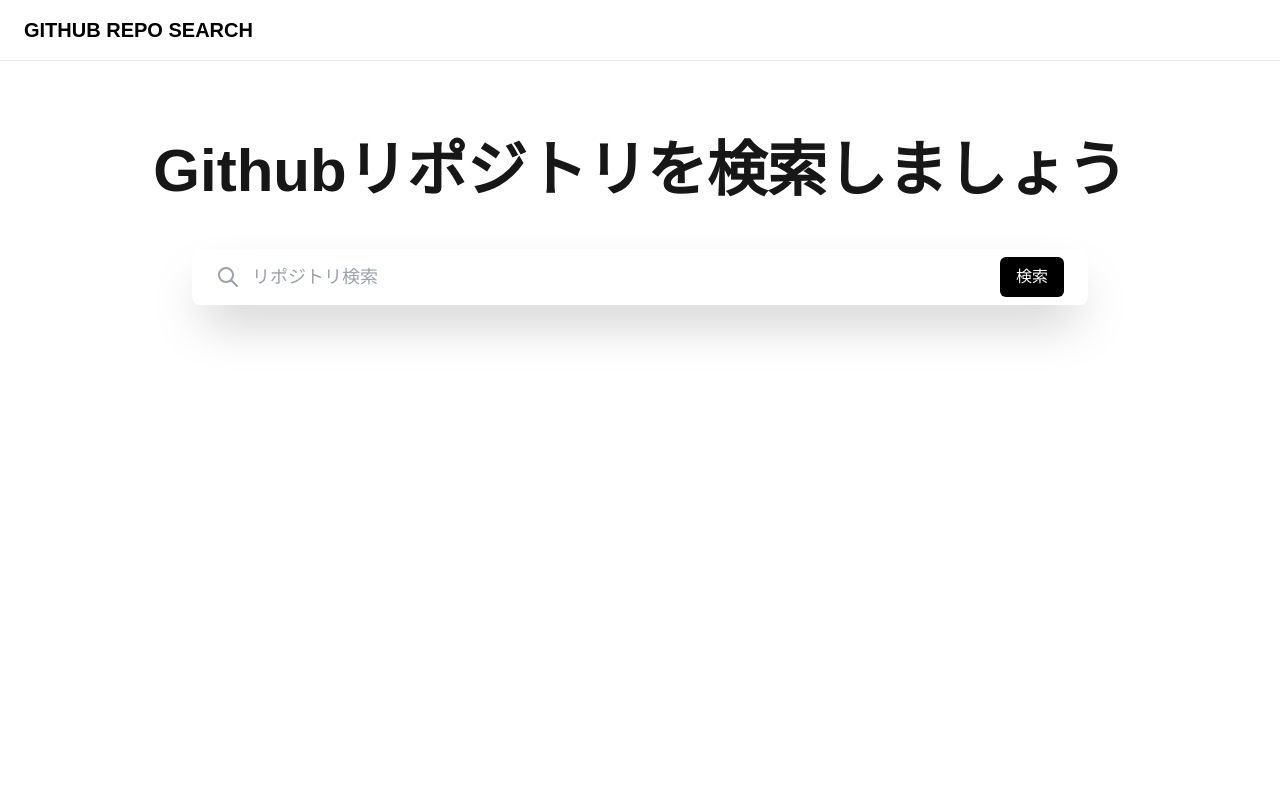
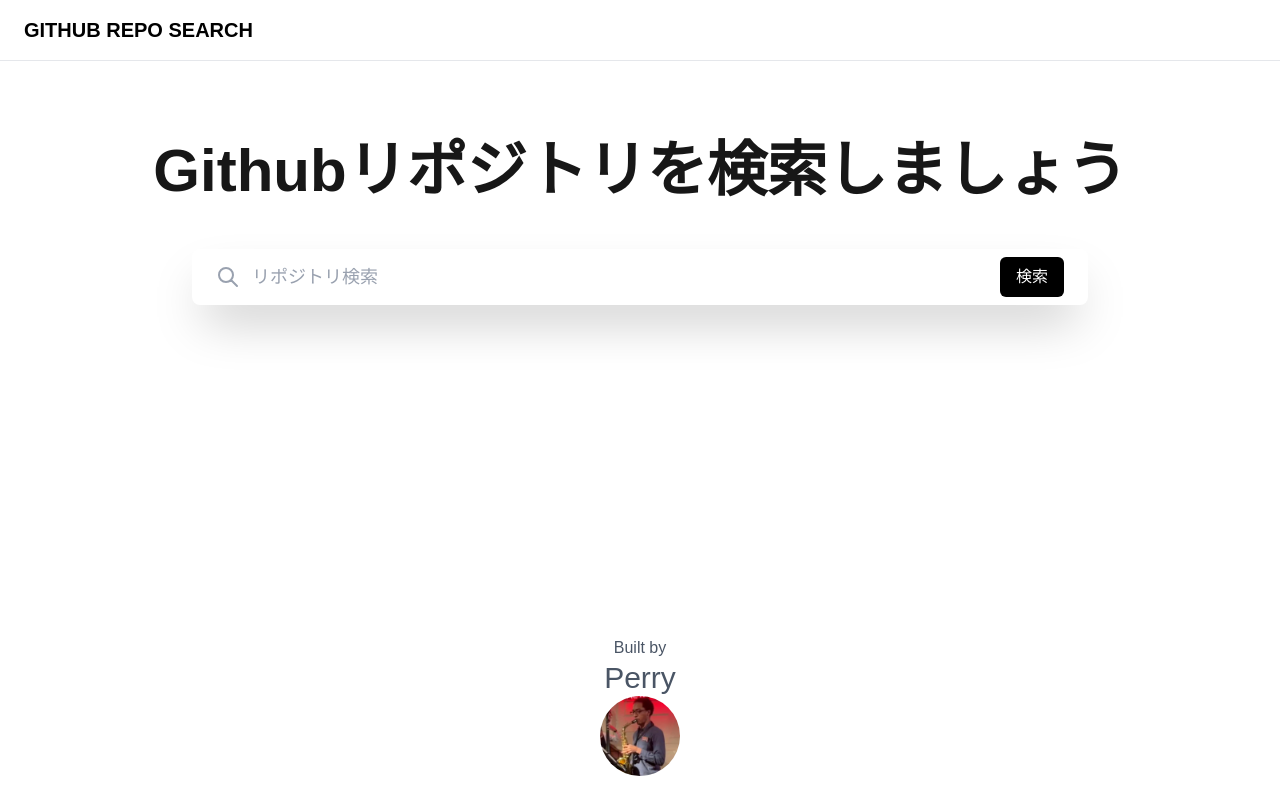
Before and after one commit to PerryM123/github-profile-checker, a Next.js app: page / in a window 1280 px wide. Shown: the top 800 px of the page. Built offline with nearby package versions, Linux system fonts and the light colour scheme.

Commit message:
css微調整

```diff
--- a/src/app/page.tsx
+++ b/src/app/page.tsx
@@ -119,9 +119,8 @@
   }
 
   return (
-    <div>
-      <main className="relative min-h-[calc(100vh-80px)]">
-        <div className="relative z-10 flex min-h-[calc(100vh-80px)] flex-col items-center px-6 py-20">
+    <main>
+      <div className="flex flex-col items-center px-6 py-20">
         <h2 className="mb-12 text-center text-5xl font-bold md:text-6xl">
           Githubリポジトリを検索しましょう
         </h2>
@@ -228,10 +227,7 @@
                 </Link>
               ))}
               {hasMore && (
-                  <div
-                    ref={observerTarget}
-                    className="flex justify-center py-8"
-                  >
+                <div ref={observerTarget} className="flex justify-center py-8">
                   {loadingMore && (
                     <svg
                       className="h-8 w-8 animate-spin text-gray-400"
@@ -260,6 +256,5 @@
         </div>
       </div>
     </main>
-    </div>
   )
 }
```
Lines whose indentation alone changed are shown as unchanged.
